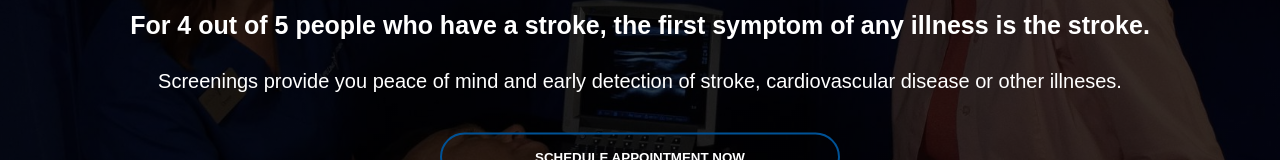
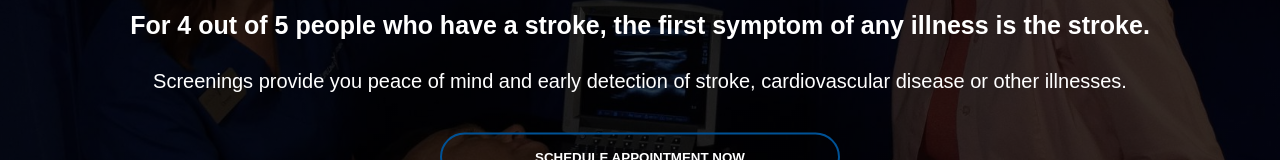
Before and after one commit to brianaustin07/lifeline-screening, a plain HTML site: page index.html in a window 1280 px wide. Shown: the part 333-493 px from the top of the page. Drawn offline with Linux system fonts and the light colour scheme.

Commit message:
Update index.html

```diff
--- a/index.html
+++ b/index.html
@@ -35,7 +35,7 @@ height="0" width="0" style="display:none;visibility:hidden"></iframe></noscript>
 <h1>Life Line Screening | Schedule an Appointment Now</h1>
 <p class="p1">For 4 out of 5 people who have a stroke, the first symptom of any illness is the stroke.</p>
 <p class="p2">
-  Screenings provide you peace of mind and early detection of stroke, cardiovascular disease or other illneses.
+  Screenings provide you peace of mind and early detection of stroke, cardiovascular disease or other illnesses.
 </p>
 <div>
   <button type="button" onclick="location.href='https://afflat3b2.com/lnk.asp?o=15662&c=918277&a=253163&k=38F236DA236E0E662605E64BC8D91E90&l=16616'">
```
